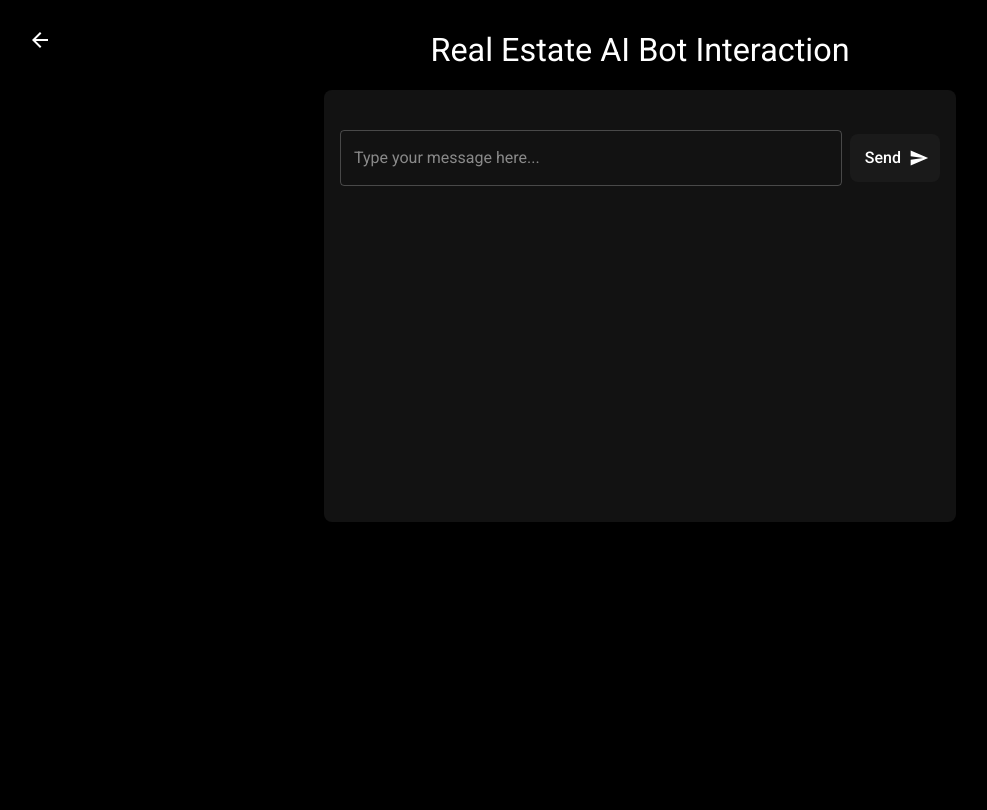
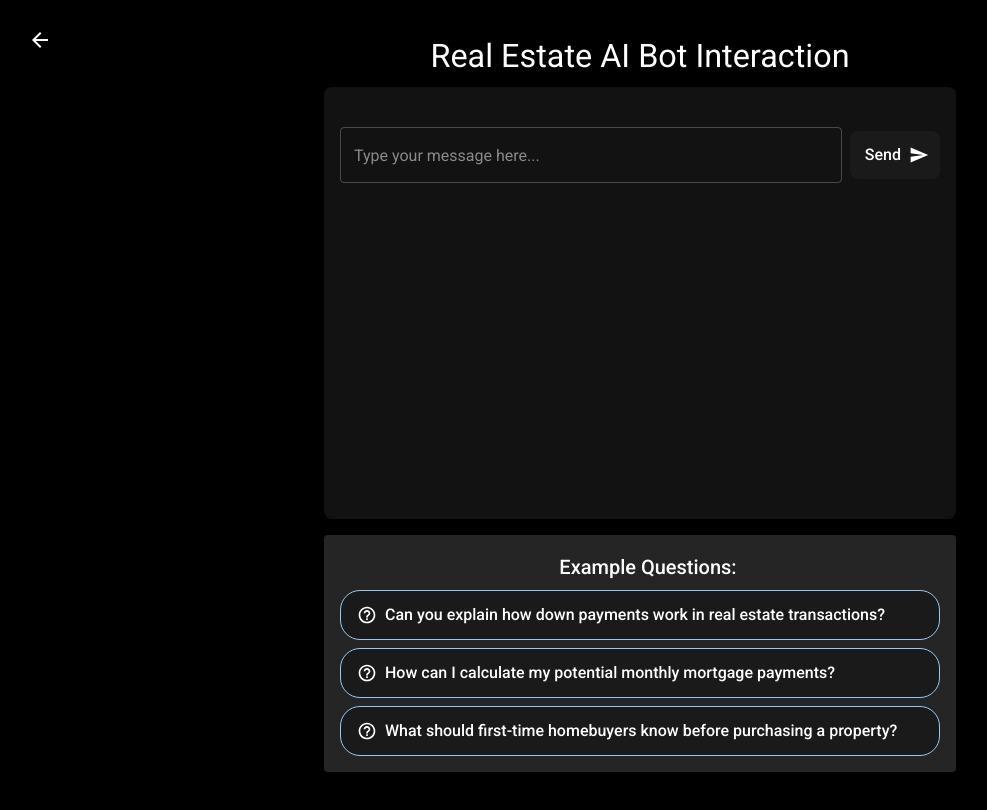
Before and after one commit to AnthonyMercadante/AnthonyMercadante.github.io, a React (Create React App) app: page /BotInteraction in a window 1280 px wide. Shown: the top 810 px of the page, without its empty margins (0-987 px from the left). Built offline with nearby package versions, Linux system fonts and the light colour scheme.

Commit message:
Added Suggested Question

```diff
--- a/src/components/BotInteraction/BotInteraction.tsx
+++ b/src/components/BotInteraction/BotInteraction.tsx
@@ -1,9 +1,10 @@
 // React imports
-import React, { useState } from 'react';
+import React, { useState, useRef, useEffect } from 'react';
 import { useNavigate } from 'react-router-dom';
-import { Box, Typography, IconButton, TextField, Button, List, ListItem, ListItemText, CircularProgress } from '@mui/material';
+import { Box, Typography, IconButton, TextField, Button, List, ListItem, ListItemText, ListItemIcon, CircularProgress, Paper } from '@mui/material';
 import ArrowBackIcon from '@mui/icons-material/ArrowBack';
 import SendIcon from '@mui/icons-material/Send';
+import HelpOutlineIcon from '@mui/icons-material/HelpOutline';
 
 type Message = {
     text: string;
@@ -19,6 +20,45 @@ const BotInteraction = () => {
     const handleBack = () => {
         navigate(-1); // Navigate back to the previous page
     };
+
+    const messagesEndRef = useRef<HTMLLIElement | null>(null);
+
+    useEffect(() => {
+        messagesEndRef.current?.scrollIntoView({ behavior: 'smooth' });
+    }, [messages]);
+
+
+    const handleExampleQuestion = async (question: string) => {
+        // Add the example question to the chat display as a user message
+        setMessages(messages => [...messages, { text: question, sender: 'user' }]);
+
+        setIsLoading(true);
+
+        try {
+            // Send the messageto the Flask backend
+            const response = await fetch('https://realestateassistantapi.azurewebsites.net/chat', {
+                method: 'POST',
+                headers: {
+                    'Content-Type': 'application/json',
+                },
+                body: JSON.stringify({ message: question }),
+            });
+            if (!response.ok) {
+                throw new Error(`Error: ${response.status}`);
+            }
+
+            const data = await response.json();
+
+            // Add the bot's response to the chat display
+            setMessages(messages => [...messages, { text: data.response, sender: 'bot' }]);
+        } catch (error) {
+            console.error('Failed to send message:', error);
+        } finally {
+            setIsLoading(false);
+        }
+    };
+
+
 
     const handleSendMessage = async () => {
         const userInput = input.trim();
@@ -57,17 +97,30 @@ const BotInteraction = () => {
 
 
     return (
-        <Box sx={{ padding: 4.5, display: 'flex', flexDirection: 'column', alignItems: 'center', justifyContent: 'center', bgcolor: 'background.default', color: 'text.primary', height: '60vh', }}>
+        <Box sx={{
+            padding: 4.5,
+            display: 'flex',
+            flexDirection: 'column',
+            alignItems: 'center',
+            justifyContent: 'flex-start',
+            bgcolor: 'background.default',
+            color: 'text.primary',
+            height: '100vh',
+        }}>
             <IconButton onClick={handleBack} sx={{ position: 'absolute', top: 20, left: 20, zIndex: 1 }}>
                 <ArrowBackIcon />
             </IconButton>
             <Typography variant="h4" gutterBottom>
                 Real Estate AI Bot Interaction
             </Typography>
-            <Box sx={{ width: '100%', maxWidth: 600, minHeight: 400, bgcolor: 'background.paper', borderRadius: 2, padding: 2, marginTop: 1 }}>
+            <Box sx={{ width: '100%', maxWidth: 600, minHeight: 400, bgcolor: 'background.paper', borderRadius: 2, padding: 2, marginBottom: 2 }}>
                 <List sx={{ maxHeight: 300, overflow: 'auto' }}>
                 {messages.map((message, index) => (
-                        <ListItem key={index} style={{ alignSelf: message.sender === 'user' ? 'flex-end' : 'flex-start' }}>
+    <ListItem
+        key={index}
+        style={{ alignSelf: message.sender === 'user' ? 'flex-end' : 'flex-start' }}
+        ref={index === messages.length - 1 ? messagesEndRef : null}
+    >
         <ListItemText
             primary={message.text}
             sx={{ wordBreak: 'break-word', background: message.sender === 'user' ? '#525050' : '#333769', borderRadius: '10px', padding: '10px' }}
@@ -90,8 +143,42 @@ const BotInteraction = () => {
                 </Box>
                 {isLoading && <CircularProgress />}
             </Box>
+            {/* Example Questions Section */}
+            <Paper sx={{ width: '100%', maxWidth: 600, padding: 2, bgcolor: 'background.paper' }} elevation={3}>
+                <Typography variant="h6" gutterBottom sx={{ marginLeft: 2 }}>
+                    Example Questions:
+                </Typography>
+                <Box sx={{ display: 'flex', flexDirection: 'column', gap: 1 }}>
+                    <Button
+                        variant="outlined"
+                        startIcon={<HelpOutlineIcon />}
+                        sx={{ justifyContent: 'flex-start', borderRadius: '20px', borderColor: 'primary.main' }}
+                        onClick={() => handleExampleQuestion("Can you explain how down payments work in real estate transactions?")}
+                    >
+                        Can you explain how down payments work in real estate transactions?
+                    </Button>
+                    <Button
+                        variant="outlined"
+                        startIcon={<HelpOutlineIcon />}
+                        sx={{ justifyContent: 'flex-start', borderRadius: '20px', borderColor: 'primary.main' }}
+                        onClick={() => handleExampleQuestion("How can I calculate my potential monthly mortgage payments?")}
+                    >
+                        How can I calculate my potential monthly mortgage payments?
+                    </Button>
+                    <Button
+                        variant="outlined"
+                        startIcon={<HelpOutlineIcon />}
+                        sx={{ justifyContent: 'flex-start', borderRadius: '20px', borderColor: 'primary.main' }}
+                        onClick={() => handleExampleQuestion("What should first-time homebuyers know before purchasing a property?")}
+                    >
+                        What should first-time homebuyers know before purchasing a property?
+                    </Button>
+                </Box>
+            </Paper>
+
         </Box>
     );
+
 };
 
 export default BotInteraction;
```
Lines whose indentation alone changed are shown as unchanged.
